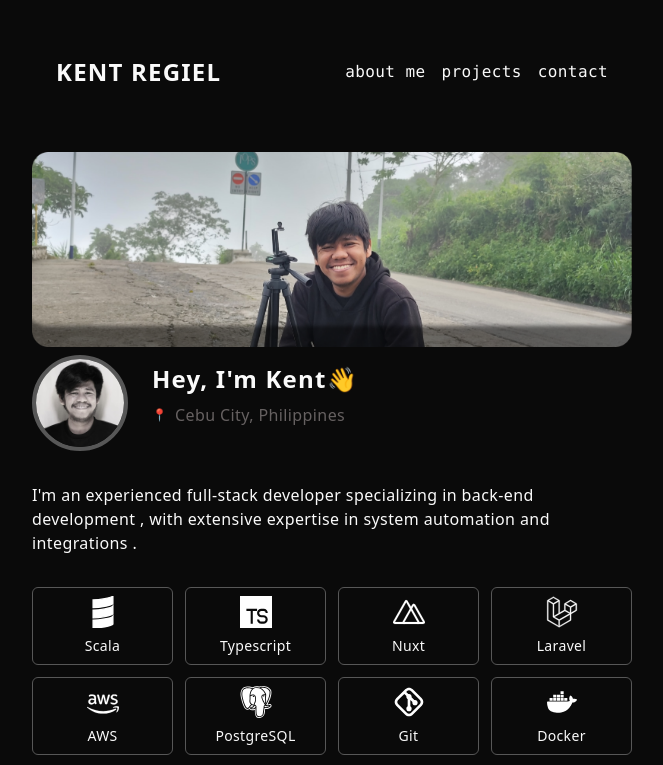
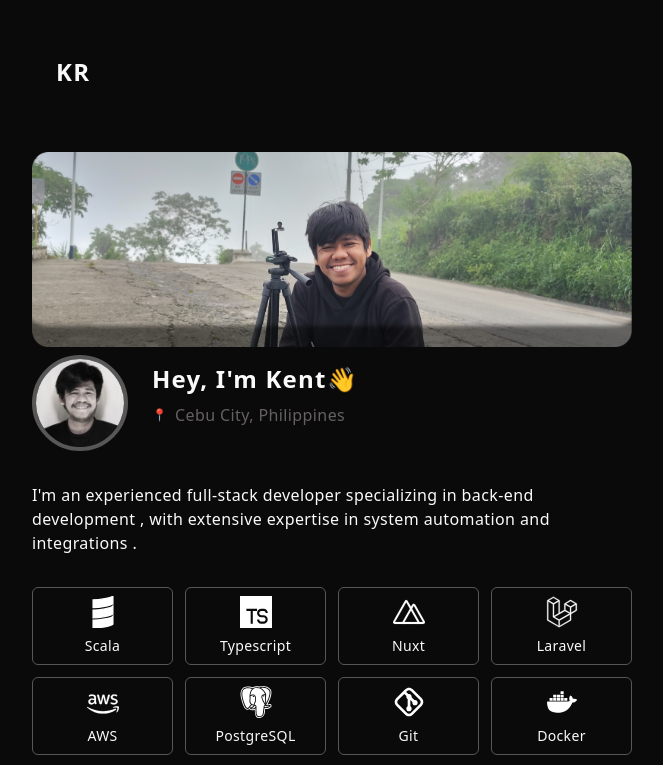
Before and after one commit to xborgkenkent/portfolio, a Vue app: page / in a window 1280 px wide. Shown: the top 765 px of the page, without its empty margins (308-971 px from the left). Built offline with nearby package versions, Linux system fonts and the light colour scheme.

Commit message:
apply responsiveness

```diff
--- a/src/components/Header.vue
+++ b/src/components/Header.vue
@@ -15,7 +15,7 @@ function toggleMenu() {
       <p
         class="font-sans font-bold text-2xl tracking-wider hidden md:block"
       >
-        KENT REGIEL
+        KR
       </p>
       <p class="font-sans font-bold text-2xl tracking-wider md:hidden">
         KR
@@ -23,14 +23,14 @@ function toggleMenu() {
     </div>
 
     <!-- Menu for large screens -->
-    <div class="hidden md:flex space-x-4">
+    <!-- <div class="hidden md:flex space-x-4">
       <p class="font-mono text-base font-thin tracking-wide">about me</p>
       <p class="font-mono text-base font-thin tracking-wide">projects</p>
       <p class="font-mono text-base font-thin tracking-wide">contact</p>
-    </div>
+    </div> -->
 
     <!-- Hamburger menu for small and medium screens -->
-    <div class="md:hidden relative">
+    <!-- <div class="md:hidden relative">
       <button @click="toggleMenu" class="focus:outline-none">
         <svg
           xmlns="http://www.w3.org/2000/svg"
@@ -63,7 +63,7 @@ function toggleMenu() {
           </li>
         </ul>
       </div>
-    </div>
+    </div> -->
   </div>
 </template>
 
```
